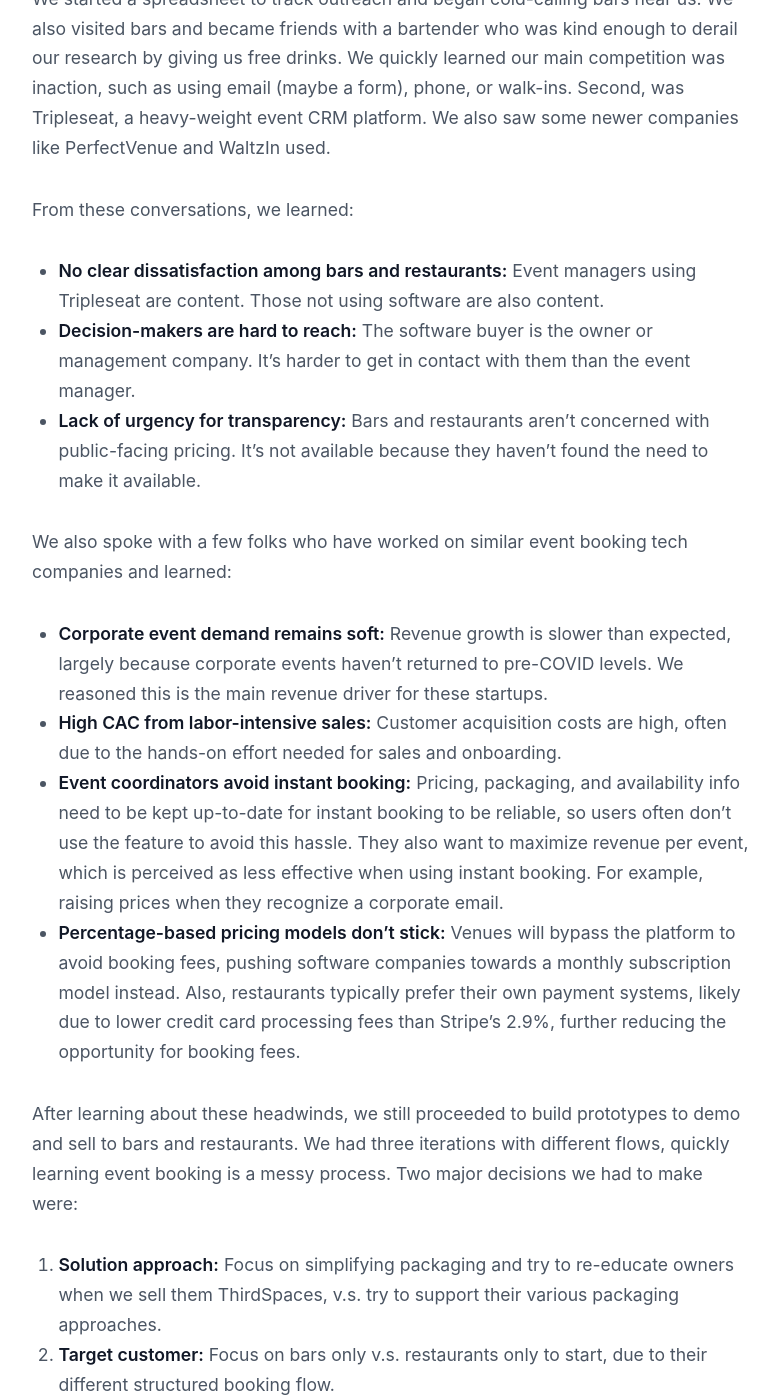
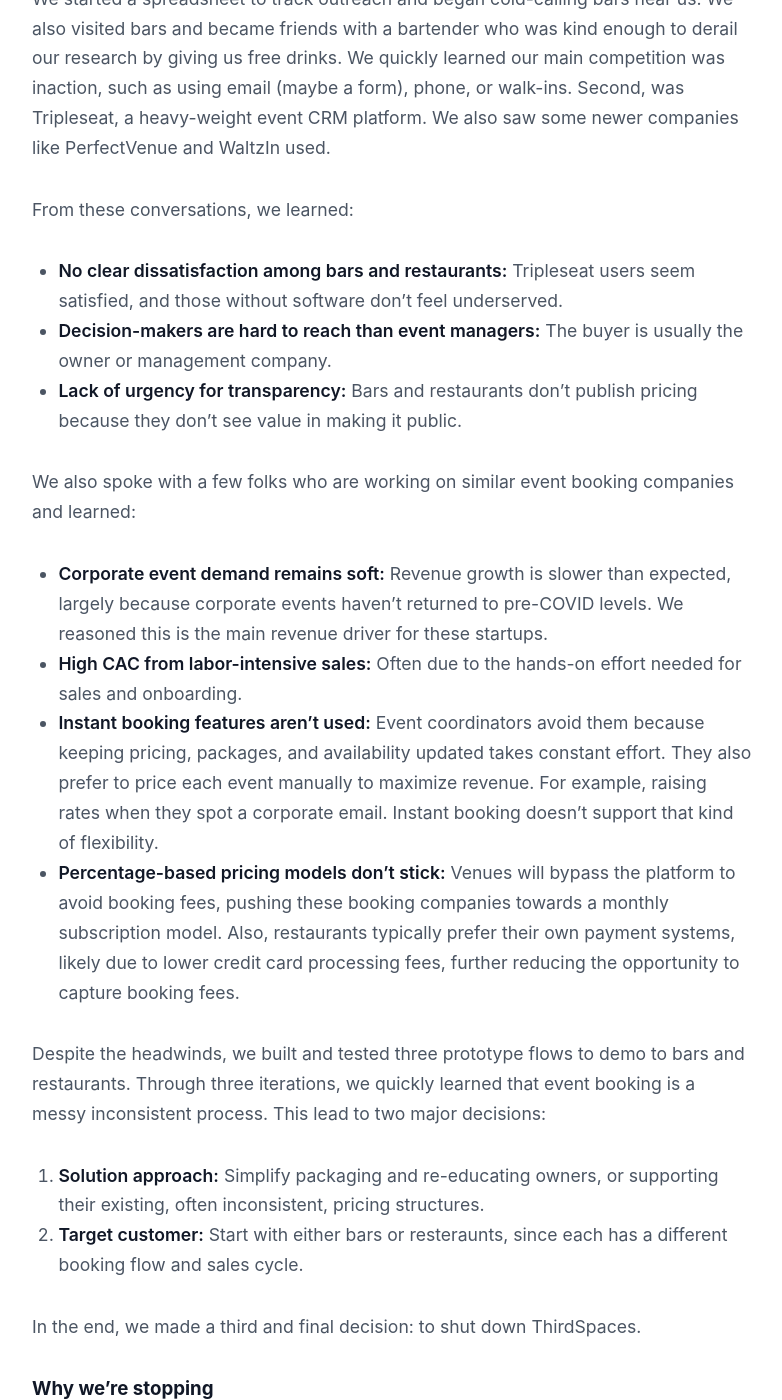
Before and after one commit to PBlanco/pblanco.github.io, a Jekyll site: the page built from _posts/2025-07-15-thirdspaces-we-found-a-problem-but-no-business.md, in a window 1280 px wide and 1400 px high, scrolled down 1466 px. Shown: the whole window, without its empty margins (248-1030 px from the left). Built offline with Jekyll 4.4.1, drawn with Linux system fonts in a browser that asks for light colours; some of the changed text lies outside the part shown.

Commit message:
Fix some writing and update home page to point to it

```diff
--- a/_posts/2025-07-15-thirdspaces-we-found-a-problem-but-no-business.md
+++ b/_posts/2025-07-15-thirdspaces-we-found-a-problem-but-no-business.md
@@ -21,47 +21,46 @@
 
 From these conversations, we learned:
 
-* **No clear dissatisfaction among bars and restaurants:** Event managers using Tripleseat are content. Those not using software are also content.
-* **Decision-makers are hard to reach:** The software buyer is the owner or management company. It’s harder to get in contact with them than the event manager.
-* **Lack of urgency for transparency:** Bars and restaurants aren’t concerned with public-facing pricing. It’s not available because they haven’t found the need to make it available.
+* **No clear dissatisfaction among bars and restaurants:** Tripleseat users seem satisfied, and those without software don’t feel underserved.
+* **Decision-makers are hard to reach than event managers:** The buyer is usually the owner or management company.
+* **Lack of urgency for transparency:** Bars and restaurants don’t publish pricing because they don’t see value in making it public.
 
-We also spoke with a few folks who have worked on similar event booking tech companies and learned:
+We also spoke with a few folks who are working on similar event booking companies and learned:
 
 * **Corporate event demand remains soft:** Revenue growth is slower than expected, largely because corporate events haven’t returned to pre-COVID levels. We reasoned this is the main revenue driver for these startups.
-* **High CAC from labor-intensive sales:** Customer acquisition costs are high, often due to the hands-on effort needed for sales and onboarding.
-* **Event coordinators avoid instant booking:** Pricing, packaging, and availability info need to be kept up-to-date for instant booking to be reliable, so users often don’t use the feature to avoid this hassle. They also want to maximize revenue per event, which is perceived as less effective when using instant booking. For example, raising prices when they recognize a corporate email.
-* **Percentage-based pricing models don’t stick:** Venues will bypass the platform to avoid booking fees, pushing software companies towards a monthly subscription model instead. Also, restaurants typically prefer their own payment systems, likely due to lower credit card processing fees than Stripe’s 2.9%, further reducing the opportunity for booking fees.
+* **High CAC from labor-intensive sales:** Often due to the hands-on effort needed for sales and onboarding.
+* **Instant booking features aren’t used:** Event coordinators avoid them because keeping pricing, packages, and availability updated takes constant effort. They also prefer to price each event manually to maximize revenue. For example, raising rates when they spot a corporate email. Instant booking doesn’t support that kind of flexibility.
+* **Percentage-based pricing models don’t stick:** Venues will bypass the platform to avoid booking fees, pushing these booking companies towards a monthly subscription model. Also, restaurants typically prefer their own payment systems, likely due to lower credit card processing fees, further reducing the opportunity to capture booking fees.
 
-After learning about these headwinds, we still proceeded to build prototypes to demo and sell to bars and restaurants. We had three iterations with different flows, quickly learning event booking is a messy process. Two major decisions we had to make were:
+Despite the headwinds, we built and tested three prototype flows to demo to bars and restaurants. Through three iterations, we quickly learned that event booking is a messy inconsistent process. This lead to two major decisions:
 
-1. **Solution approach:** Focus on simplifying packaging and try to re-educate owners when we sell them ThirdSpaces, v.s. try to support their various packaging approaches.
-2. **Target customer:** Focus on bars only v.s. restaurants only to start, due to their different structured booking flow.
+1. **Solution approach:** Simplify packaging and re-educating owners, or supporting their existing, often inconsistent, pricing structures.
+2. **Target customer:** Start with either bars or resteraunts, since each has a different booking flow and sales cycle.
 
-In the end, we decided to stop working on ThirdSpaces.
+In the end, we made a third and final decision: to shut down ThirdSpaces.
 
 ### Why we’re stopping
 
 We found a problem.
 
-1. **But not a big enough one.** Coordinating events is neither frequent nor painful enough for venues to adopt dedicated software.
-2. **But not a workable solution.** Consumer experience depends on up-to-date venue data, but most venues aren’t incentivized to maintain it. Booking flows also vary widely, which adds complexity to the product.
-3. **But not a sustainable business.** Restaurants and bars run on thin margins and often change ownership, making recurring revenue difficult to maintain. Meanwhile, high CAC from complex sales and onboarding further limits profitability.
-4. **But no clear product differentiation.** ThirdSpaces doesn’t stand out. Competitors like TripleseatDirect and PerfectVenue Instantbook are ahead, and even they seem to struggle to gain traction.
-5. **But no clear early adopters.** Most venues avoid early-stage tools. The only viable path would be to co-develop the product with a venue from day one.
+* **But not a big enough one.** Coordinating events is neither frequent nor painful enough for venues to adopt dedicated software.
+* **But not a workable solution.** Consumer experience depends on up-to-date venue data, but most venues aren’t incentivized to maintain the data. Booking flows also vary widely, which adds complexity to the product.
+* **But not a sustainable business.** Restaurants and bars run on thin margins and often change ownership, making recurring revenue difficult to maintain. Meanwhile, high CAC from complex sales and onboarding further limits profitability.
+* **But no clear product differentiation.** ThirdSpaces doesn’t stand out. Competitors like TripleseatDirect and PerfectVenue Instantbook are ahead, and even they seem to struggle to gain traction.
+* **But no clear early adopters.** Most venues avoid early-stage tools. We were not able to find a venue to co-develop the product with from day one.
 
 ### So, what did we learn?
-First, **marketplaces only work when both sides care.** Consumers want speed in booking, simplicity in picking packages, and fairness in pricing. They’d happily use ThirdSpaces. But, venues aren’t incentivized to change and digitize, thus we don’t have the data for the consumers. Jumpstarting this marketplace is difficult. We respect how PerfectVenue is directly taking on Tripleseat’s CRM business to get the restaurants on their platform before they make their shift to instant booking one day soon [book.perfectvenue.com](http://book.perfectvenue.com).
+First, **marketplaces only work when both sides care.** Consumers want speed in booking, simplicity in picking packages, and fairness in pricing. They’d happily use ThirdSpaces. But, venues aren’t incentivized to change and digitize, thus we don’t have the data for the consumers. Jumpstarting this marketplace is difficult. We respect how PerfectVenue is directly taking on Tripleseat’s CRM business to get the restaurants on their platform before they, one day, make their [shift to instant booking](http://book.perfectvenue.com){:target="_blank"}.
 
-Second, **taking action quickly uncovers information quickly.** If you want to learn about a competitor, request a demo and reach out to them on LinkedIn. If you want to talk to the users, reach out to them, go meet them where they are, and get a warm intro from another person who will talk to you. If you want to have a landing page, choose a domain and launch it quickly. Just keep making forward progress and you’ll be surprised how much you can learn and time you can save in the long run.
+Second, **move fast to learn fast**. Want to learn about a competitor? Request a demo and message them on LinkedIn. Want to talk to users? Reach out directly, show up where they are, or ask someone for an intro. Need a landing page? Pick a domain and launch it. Keep making forward progress. You’ll learn more and waste less time thinking.
 
-Third and last, **use AI sparingly** for anything other than web searches. Seriously, I know every LinkedIn post says the opposite. But, true breakthrough learnings come from talking with real people and connecting your own dots. Don’t use AI to give you fake user feedback that validates your assumptions (confirmation bias). Don’t use AI code generation (slot machines) to create infinite prototypes. Be deliberate and use your brain – this will be faster in the long run.
+Third and last, **use AI sparingly** for anything other than web searches. Real learnings come from talking to people and connecting your own dots. AI won't give you honest user feedback. And generating endless prototypes is like pulling a slot machine. It’s addictive, but rarely useful. Be deliberate. Think clearly. That's what actually drives progress.
 
 ### What we’d do differently next time
 
-1. **Start with what we know.** If we don’t, find someone with firsthand knowledge who’s willing to work with us from day one before committing to build anything.
-2. **Find a way to secure a pilot customer before writing code.** If you must code, only write code that will help you secure a pilot customer.
-3. **Tailor the prototype to who you’re selling to.** Keep it simple, like mocks or a small demo, just to spark a conversation.
-4. **Keep checking whether you’re building a sustainable business.** Some problems are real, but live in markets too small to support a business.
+* **Start with what we know.** If we don’t, find someone with firsthand knowledge who’s willing to work with us from day one.
+* **Find a way to secure a pilot customer before writing code.** If you must, only write code that will enable you to get a pilot customer.
+* **Keep checking whether you’re building a sustainable business.** Some problems are real, but live in markets too small to support a business.
 
 ### Final thoughts
 
```
Also changed, not shown: index.md (+2 -2 lines).
